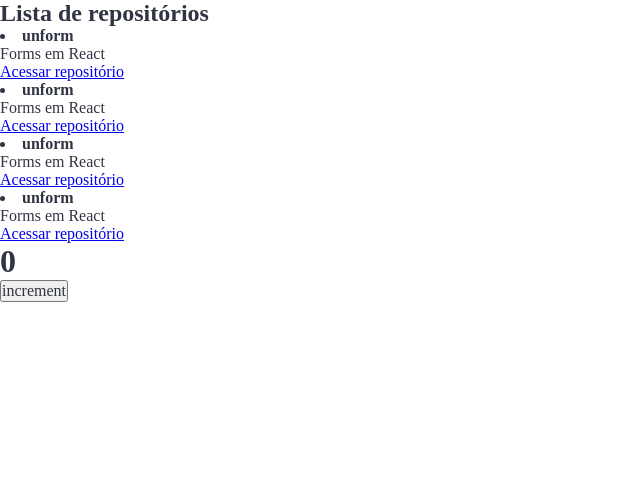
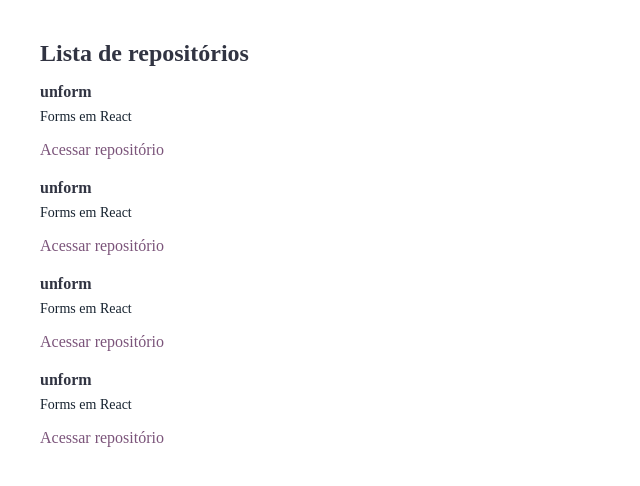
Before and after one commit to JFMacedo/github-explorer, a React app: page / in a window 1280 px wide. Shown: the top 486 px of the page, without its empty margins (0-640 px from the left). Built offline with nearby package versions, Linux system fonts and the light colour scheme.

Commit message:
repository list styled

```diff
--- a/src/App.jsx
+++ b/src/App.jsx
@@ -1,12 +1,8 @@
-import { Counter } from './components/Counter';
 import { RepositoryList } from './components/RepositoryList';
 import './styles/global.scss';
 
 export function App() {
   return (
-    <>
-      <RepositoryList />
-      <Counter />
-    </>
+    <RepositoryList />
   )
 }
--- a/src/components/Counter.jsx
+++ /dev/null
@@ -1,18 +0,0 @@
-import { useState } from 'react';
-
-export function Counter() {
-  const [counter, setCounter] = useState(0);
-
-  function increment() {
-    setCounter(counter + 1);
-  }
-
-  return (
-    <>
-      <h1>{ counter }</h1>
-      <button type="button" onClick={ increment }>
-        increment
-      </button>
-    </>
-  )
-}
--- a/src/components/RepositoryList.jsx
+++ b/src/components/RepositoryList.jsx
@@ -1,4 +1,6 @@
 import { RepositoryItem } from "./RepositoryItem";
+
+import '../styles/repositories.scss'
 
 const repository = {
   name: 'unform',
@@ -11,10 +13,12 @@
     <section className="repository-list">
       <h1>Lista de repositórios</h1>
 
-      <RepositoryItem repository={ repository } />
-      <RepositoryItem repository={ repository } />
-      <RepositoryItem repository={ repository } />
-      <RepositoryItem repository={ repository } />
+      <ul>
+        <RepositoryItem repository={ repository } />
+        <RepositoryItem repository={ repository } />
+        <RepositoryItem repository={ repository } />
+        <RepositoryItem repository={ repository } />
+      </ul>
     </section>
   );
 }
--- /dev/null
+++ b/src/styles/repositories.scss
@@ -0,0 +1,30 @@
+section.repository-list {
+  margin: 40px;
+
+  h1 {
+    margin-bottom: 16px;
+  }
+
+  ul {
+    list-style: none;
+
+    li {
+      & + li {
+        margin-top: 20px;
+      }
+
+      p {
+        font-size: 14px;
+        color: #172330;
+        margin-top: 8px;
+      }
+
+      a {
+        display: inline-block;
+        margin-top: 16px;
+        text-decoration: none;
+        color: #7B547A;
+      }
+    }
+  }
+}
```
